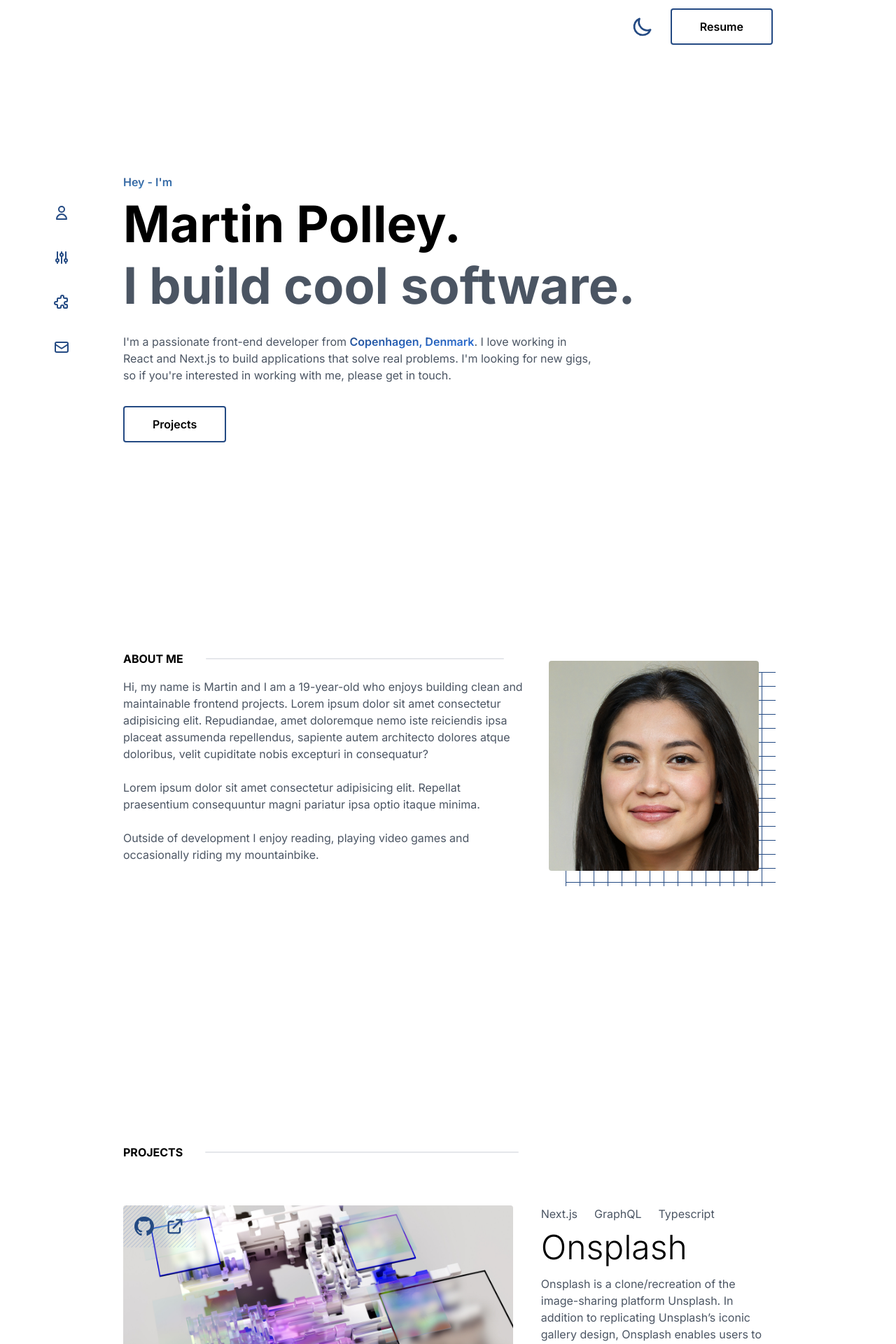
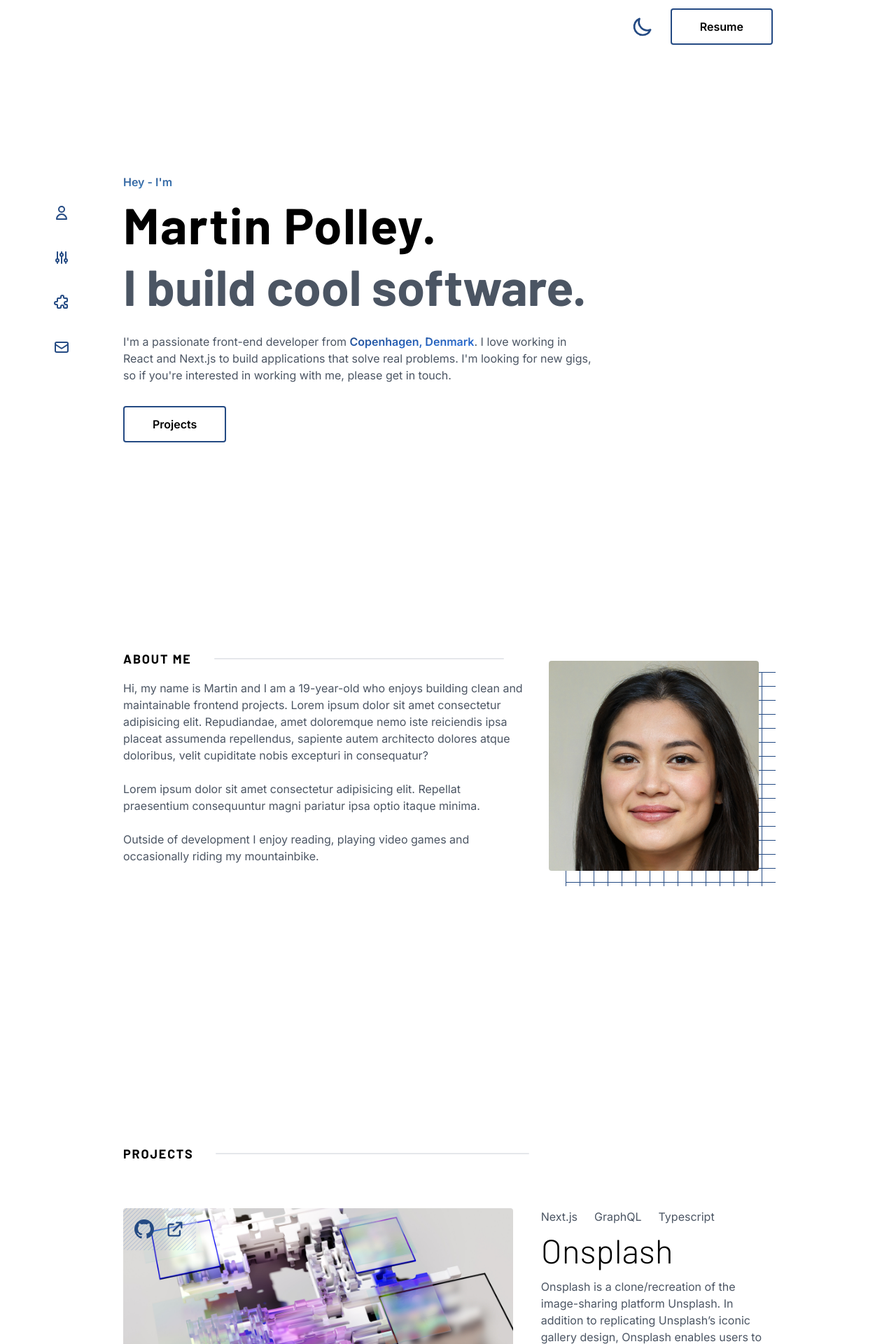
Before and after one commit to MartinP460/portfolio, a Next.js app: page / in a window 1280 px wide. Shown: the top 1920 px of the page at 70% size. Built offline with nearby package versions, Linux system fonts and the light colour scheme.

Commit message:
Change heading font family.

```diff
--- a/src/components/About.tsx
+++ b/src/components/About.tsx
@@ -16,7 +16,7 @@ const About = () => {
     >
       <div className="w-full">
         <div className="w-full flex items-center">
-          <h3 className="font-bold uppercase whitespace-nowrap dark:text-white">
+          <h3 className="font-heading text-lg tracking-widest font-bold uppercase whitespace-nowrap dark:text-white">
             About me
           </h3>
           <div className="w-full h-0.5 bg-gray-200 mx-8 rounded"></div>
--- a/src/components/Contact.tsx
+++ b/src/components/Contact.tsx
@@ -8,7 +8,7 @@ const Contact = () => {
   return (
     <section className="py-36 md:py-48" id="contact">
       <div className="w-full flex items-center">
-        <h3 className="font-bold uppercase whitespace-nowrap dark:text-white">
+        <h3 className="font-heading text-lg tracking-widest font-bold uppercase whitespace-nowrap dark:text-white">
           Contact
         </h3>
         <div className="w-full h-0.5 bg-gray-200 mx-8 rounded max-w-md"></div>
--- a/src/components/Header.tsx
+++ b/src/components/Header.tsx
@@ -9,10 +9,10 @@ const Header = () => {
       <p className="font-semibold bg-clip-text text-transparent bg-gradient-to-br from-primary-800 to-primary-200 dark:from-primary-200">
         Hey - I&apos;m
       </p>
-      <h1 className="font-bold text-5xl md:text-7xl mt-3 dark:text-white">
+      <h1 className="font-heading tracking-wide font-bold text-5xl md:text-7xl mt-3 dark:text-white">
         Martin Polley.
       </h1>
-      <h2 className="font-bold text-5xl md:text-7xl text-gray-600 mt-4 dark:text-gray-500">
+      <h2 className="font-heading font-bold text-5xl md:text-7xl text-gray-600 mt-4 dark:text-gray-500">
         I build cool software.
       </h2>
       <p className="text-gray-600 mt-8 max-w-2xl dark:text-gray-400">
--- a/src/components/Project.tsx
+++ b/src/components/Project.tsx
@@ -70,7 +70,7 @@ const Project = ({ project }: { project: Omit<Project, 'content'> }) => {
             </li>
           ))}
         </ul>
-        <h4 className="font-light text-4xl mt-3 md:text-5xl dark:text-white">
+        <h4 className="font-heading font-light text-4xl mt-3 md:text-5xl dark:text-white">
           {title}
         </h4>
         <p
--- a/src/components/Projects.tsx
+++ b/src/components/Projects.tsx
@@ -9,7 +9,7 @@ const Projects = ({
   return (
     <section className="py-36 md:py-48" id="projects">
       <div className="w-full flex items-center">
-        <h3 className="font-bold uppercase whitespace-nowrap dark:text-white">
+        <h3 className="font-heading text-lg tracking-widest font-bold uppercase whitespace-nowrap dark:text-white">
           Projects
         </h3>
         <div className="w-full h-0.5 bg-gray-200 mx-8 rounded max-w-md"></div>
--- a/src/components/Skillset.tsx
+++ b/src/components/Skillset.tsx
@@ -11,7 +11,7 @@ const Skillset = () => {
   return (
     <section className="py-36 md:py-48" id="skillset">
       <div className="w-full flex items-center">
-        <h3 className="font-bold uppercase whitespace-nowrap dark:text-white">
+        <h3 className="font-heading text-lg tracking-widest font-bold uppercase whitespace-nowrap dark:text-white">
           Skillset
         </h3>
         <div className="w-full h-0.5 bg-gray-200 mx-8 rounded max-w-md"></div>
--- a/src/styles/globals.css
+++ b/src/styles/globals.css
@@ -1,4 +1,5 @@
 @import url('https://fonts.googleapis.com/css2?family=Inter:wght@200;300;400;500;600;700&display=swap');
+@import url('https://fonts.googleapis.com/css2?family=Barlow:ital,wght@0,300;0,400;0,500;0,600;0,700;1,300;1,400;1,500;1,600;1,700&display=swap');
 
 @tailwind base;
 @tailwind components;
--- a/tailwind.config.js
+++ b/tailwind.config.js
@@ -7,7 +7,8 @@ module.exports = {
   darkMode: 'class',
   theme: {
     fontFamily: {
-      sans: ['Inter', 'sans-serif']
+      sans: ['Inter', 'sans-serif'],
+      heading: ['Barlow', 'sans-serif']
     },
     extend: {
       colors: {
```
